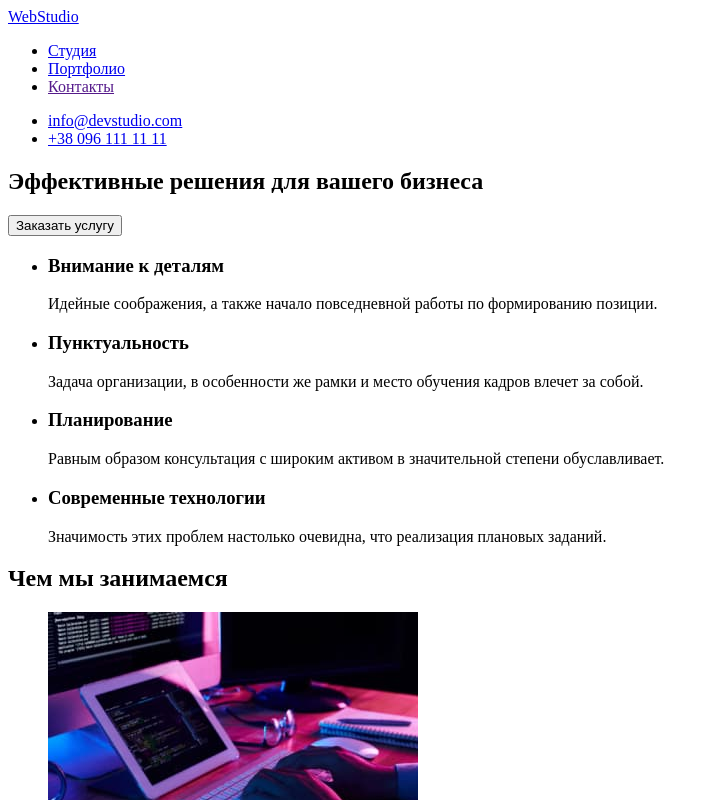
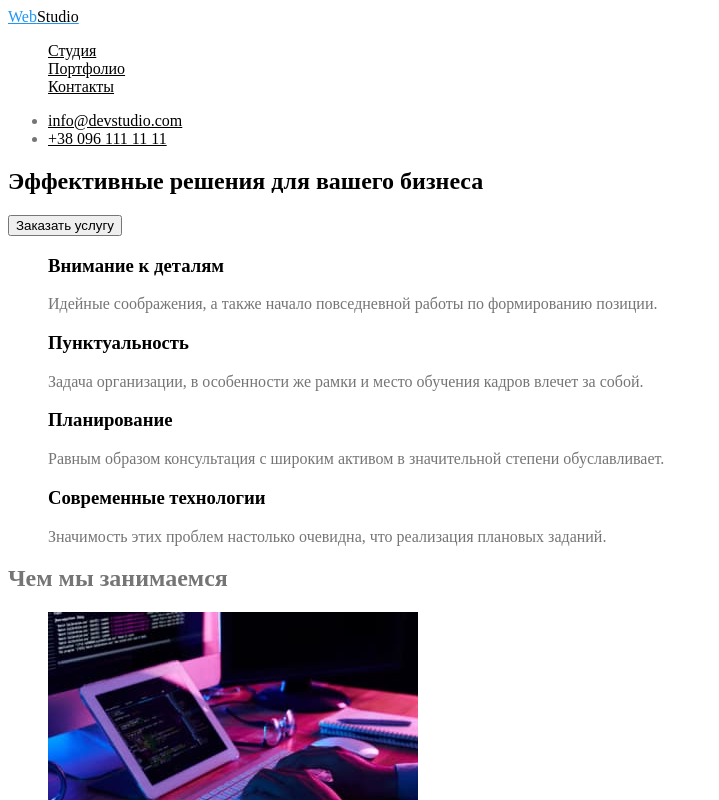
Before and after one commit to VitaliiTieliehin/goit-markup-hw-02, a plain HTML site: page index.html in a window 1280 px wide. Shown: the top 800 px of the page, without its empty margins (0-719 px from the left). Drawn offline with Linux system fonts and the light colour scheme.

Commit message:
Добавляет классы лого герой особенности

```diff
--- a/css/style.css
+++ b/css/style.css
@@ -0,0 +1,60 @@
+body{
+    background-color: #fff;
+    color: #757575;
+}
+.list{
+    list-style: none;
+}
+
+/* site logo */
+.logo{
+    color: #2196F3;
+}
+.logo-black{
+    color:#000000 ;
+}
+.logo-white{ color:#FFFFFF;
+}
+
+/* site nav */
+.menu-nav .link{
+    color: #000000;
+}
+.menu-nav .link:hover,
+.menu-nav .link:focus{
+    color: #2196F3;
+}
+
+/* contact section */
+.contact-section .link{
+    color: #000000;
+}
+.contact-section .link:hover,
+.contact-section .link:focus{
+    color: #2196F3;
+}
+/* hero */
+.hero{}
+.hero .hero-title{
+    color: #000000;
+}
+/* section*/
+
+.section-title{
+    color: #000;
+}
+
+
+
+
+
+
+/* Основной цвет текста  #212121 */
+
+/* вторичный цвет текста #757575  */
+
+/* Цвет акцента #2196F3 */
+
+/* Акцент кнопки #188CE8 */
+
+/* Белый цвет #FFFFFF */
--- a/index.html
+++ b/index.html
@@ -11,44 +11,44 @@
     <!-- Шапка -->
     <header>
         <nav>
-            <a href="./index.html">WebStudio</a>
-            <ul>
-                <li><a href="./index.html">Студия</a></li>
-                <li><a href="./portfolio.html">Портфолио</a></li>
-                <li><a href="">Контакты</a></li>
+            <a href="./index.html" class="logo">Web<span class="logo-black">Studio</span></a>
+            <ul class="menu-nav list">
+                <li><a href="./index.html" class="link">Студия</a></li>
+                <li><a href="./portfolio.html" class="link">Портфолио</a></li>
+                <li><a href="" class="link">Контакты</a></li>
             </ul>
         </nav>
-        <ul>
-            <li><a href="mailto:info@devstudio.com">info@devstudio.com</a></li>
-            <li><a href="tel:+380961111111">+38 096 111 11 11</a></li>
+        <ul class="contact-section">
+            <li><a href="mailto:info@devstudio.com" class="link">info@devstudio.com</a></li>
+            <li><a href="tel:+380961111111" class="link">+38 096 111 11 11</a></li>
         </ul>
     </header>
     <!-- Главный контент -->
     <main>
         <!-- Герой -->
         <div>
-            <section>
-                <h1>Эффективные решения для вашего бизнеса</h1>
+            <section class="hero">
+                <h1 class="hero-title">Эффективные решения для вашего бизнеса</h1>
                 <button type="button">Заказать услугу</button>
             </section>
         </div>
         <!-- Особенности -->
-        <section>
-            <ul>
+        <section class="section">
+            <ul class="list">
                 <li>
-                    <h3>Внимание к деталям</h3>
+                    <h3 class="section-title">Внимание к деталям</h3>
                     <p>Идейные соображения, а также начало повседневной работы по формированию позиции.</p>
                 </li>
                 <li>
-                    <h3>Пунктуальность</h3>
+                    <h3 class="section-title">Пунктуальность</h3>
                     <p>Задача организации, в особенности же рамки и место обучения кадров влечет за собой.</p>
                 </li>
                 <li>
-                    <h3>Планирование</h3>
+                    <h3 class="section-title">Планирование</h3>
                     <p>Равным образом консультация с широким активом в значительной степени обуславливает.</p>
                 </li>
                 <li>
-                    <h3>Современные технологии</h3>
+                    <h3 class="section-title">Современные технологии</h3>
                     <p>Значимость этих проблем настолько очевидна, что реализация плановых заданий.</p>
                 </li>
             </ul>
@@ -115,7 +115,7 @@
     </main>
     <!-- Подвал -->
     <footer>
-        <a href="./index.html">WebStudio</a>
+        <a href="./index.html" class="logo">Web <span class="logo-white">Studio</span></a>
         <address>
          <p>г. Киев, пр-т Леси Украинки, 26</p><br />
          <a href="mailto:info@example.com">info@example.com</a><br />
```
